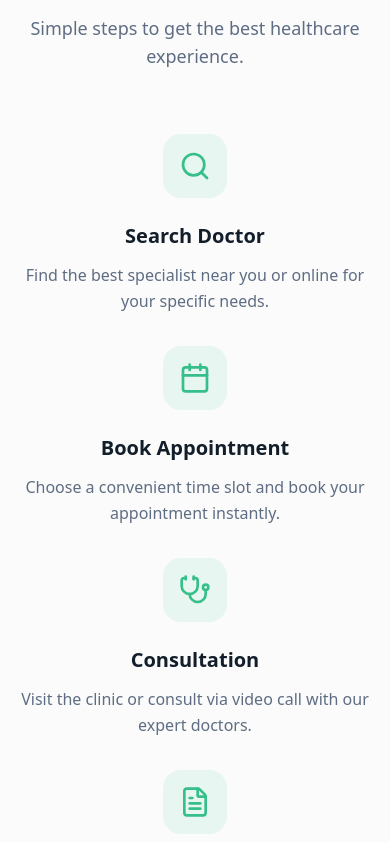
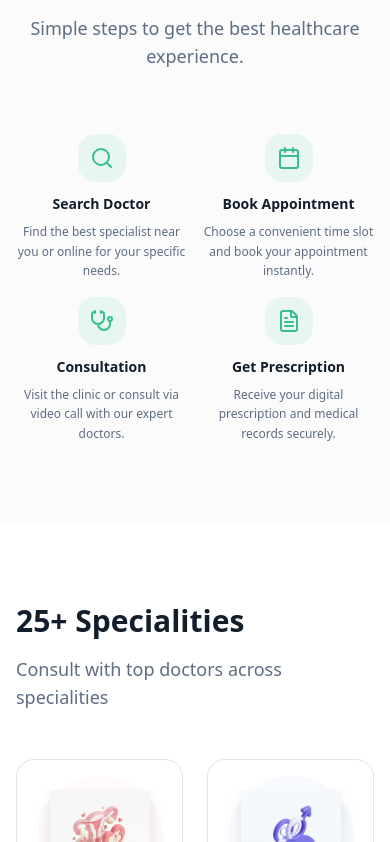
Before and after one commit to niks-nikhil-anand/swasthify_admin_portal, a Next.js app: page / in a window 390 px wide. Shown: the part 5322-6164 px from the top of the page. Built offline with nearby package versions, Linux system fonts and the light colour scheme.

Commit message:
style: adjust responsive layout, element sizing, and spacing in the HowItWorks section for improved mobile display.

```diff
--- a/components/root/HowItWorks.tsx
+++ b/components/root/HowItWorks.tsx
@@ -72,7 +72,7 @@ export function HowItWorks() {
                     initial="hidden"
                     whileInView="show"
                     viewport={{ once: true }}
-                    className="grid grid-cols-1 md:grid-cols-2 lg:grid-cols-4 gap-8"
+                    className="grid grid-cols-2 md:grid-cols-2 lg:grid-cols-4 gap-4 md:gap-8"
                 >
                     {steps.map((step, index) => (
                         <motion.div key={index} variants={item} className="relative flex flex-col items-center text-center group">
@@ -83,13 +83,13 @@ export function HowItWorks() {
 
                             <motion.div
                                 whileHover={{ scale: 1.1, rotate: 5 }}
-                                className="w-16 h-16 rounded-2xl bg-primary/10 flex items-center justify-center mb-6 transition-transform duration-300"
+                                className="w-12 h-12 md:w-16 md:h-16 rounded-2xl bg-primary/10 flex items-center justify-center mb-3 md:mb-6 transition-transform duration-300"
                             >
-                                <step.icon className="w-8 h-8 text-primary" />
+                                <step.icon className="w-6 h-6 md:w-8 md:h-8 text-primary" />
                             </motion.div>
 
-                            <h3 className="text-xl font-semibold mb-3">{step.title}</h3>
-                            <p className="text-muted-foreground leading-relaxed">
+                            <h3 className="text-sm md:text-xl font-semibold mb-2 md:mb-3">{step.title}</h3>
+                            <p className="text-muted-foreground leading-relaxed text-xs md:text-base">
                                 {step.description}
                             </p>
                         </motion.div>
```
